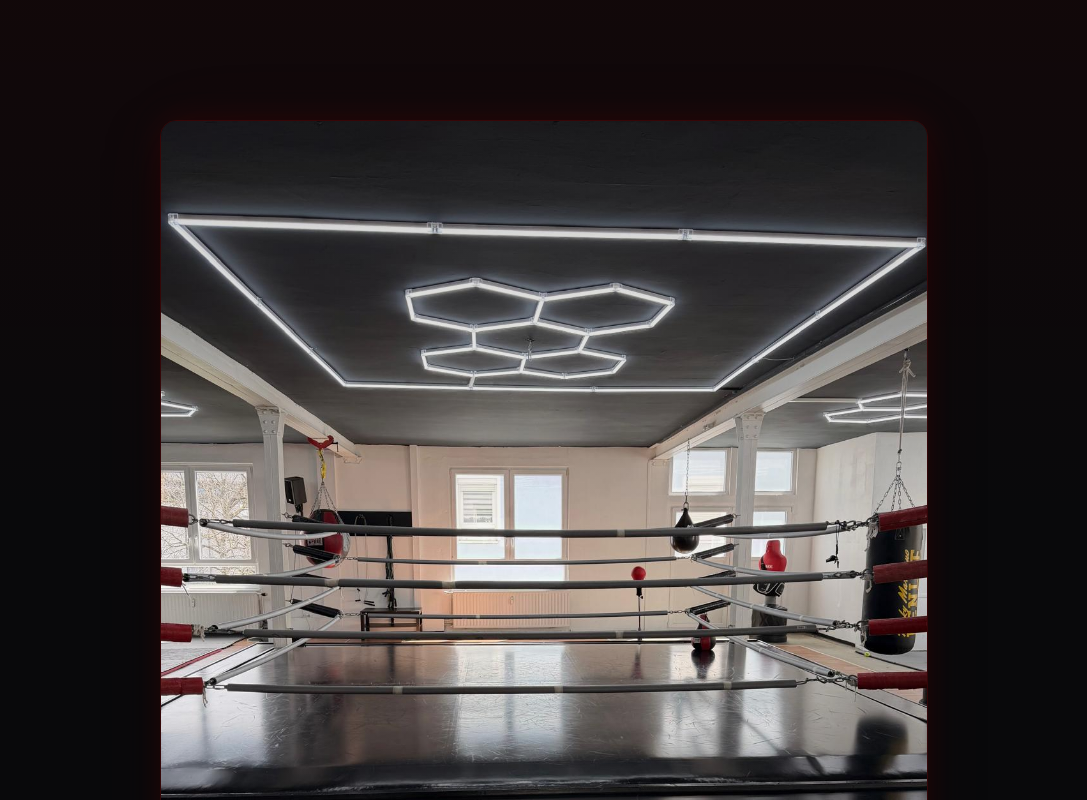
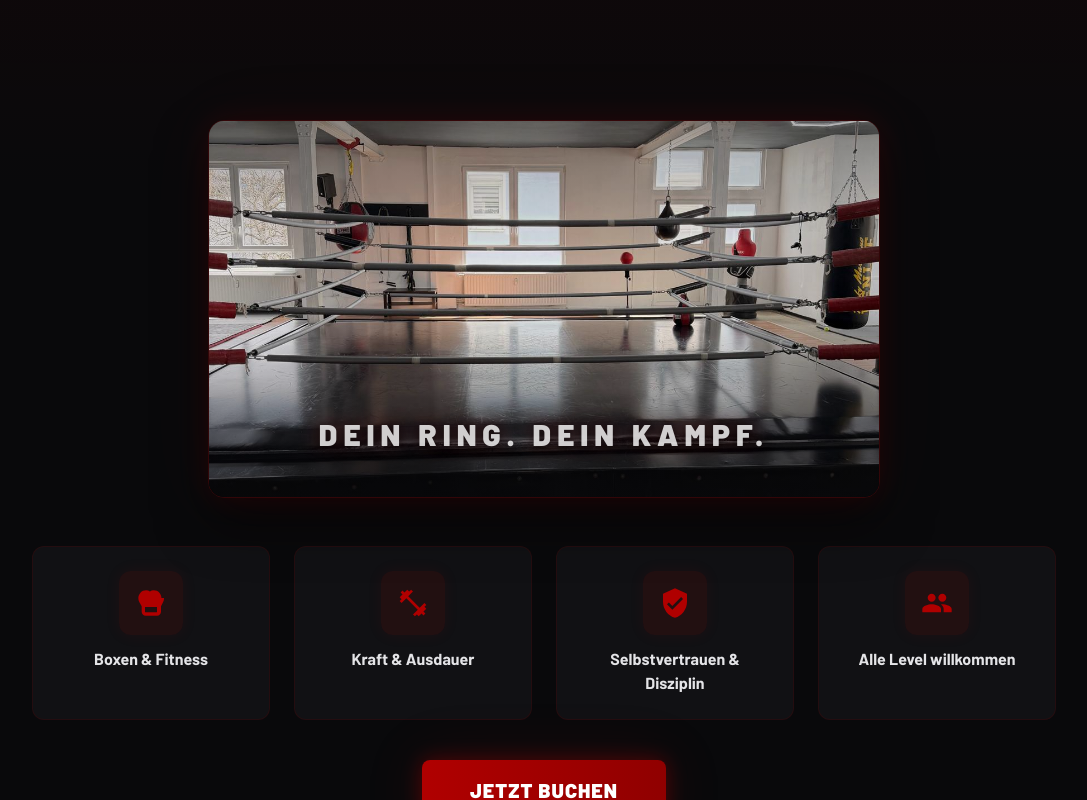
Before and after one commit to SalimLee/Salimlee-Gym, a Next.js app: page / in a window 1280 px wide. Shown: the part 480-1280 px from the top of the page, without its empty margins (96-1183 px from the left). Built offline with nearby package versions, Linux system fonts and the light colour scheme.

Commit message:
fix: Boxring-Bild verkleinern und Spruch hinzufügen
- Bild auf max-w-2xl mit 16:9 Aspect Ratio verkleinert
- Spruch "DEIN RING. DEIN KAMPF." unten auf dem Bild
- Dunklerer Gradient-Overlay für bessere Lesbarkeit

https://claude.ai/code/session_01DTKZiaLohnQuArc1xeM1gC

```diff
--- a/components/sections/Hero.tsx
+++ b/components/sections/Hero.tsx
@@ -70,7 +70,7 @@ export function Hero({ onBookingClick }: HeroProps) {
         {/* Boxing Gym Image */}
         <div className="relative mb-12 animate-fade-in-delay">
           <div
-            className="max-w-3xl mx-auto rounded-2xl overflow-hidden relative"
+            className="max-w-2xl mx-auto aspect-[16/9] rounded-2xl overflow-hidden relative"
             style={{
               boxShadow: '0 0 30px rgba(176, 0, 0, 0.15), 0 0 80px rgba(176, 0, 0, 0.05), 0 25px 50px rgba(0,0,0,0.5)',
               border: '1px solid rgba(176, 0, 0, 0.25)',
@@ -79,13 +79,21 @@ export function Hero({ onBookingClick }: HeroProps) {
             <Image
               src="/Boxring.jpeg"
               alt="Boxring im Salim Lee Boxing & Fitness Gym"
-              width={1200}
-              height={900}
-              className="w-full h-auto object-cover"
+              fill
+              className="object-cover"
               priority
             />
-            {/* Vignette overlay */}
-            <div className="absolute inset-0 bg-gradient-to-b from-dark-950/20 via-transparent to-dark-950/40" />
+            {/* Dark overlay for text readability */}
+            <div className="absolute inset-0 bg-gradient-to-b from-dark-950/30 via-transparent to-dark-950/70" />
+            {/* Spruch */}
+            <div className="absolute bottom-[12%] left-0 right-0 text-center">
+              <div
+                className="text-xl md:text-3xl font-black tracking-[0.2em] text-white/80"
+                style={{ textShadow: '0 2px 10px rgba(0,0,0,0.7), 0 0 20px rgba(176,0,0,0.3)' }}
+              >
+                DEIN RING. DEIN KAMPF.
+              </div>
+            </div>
           </div>
         </div>
 
```
